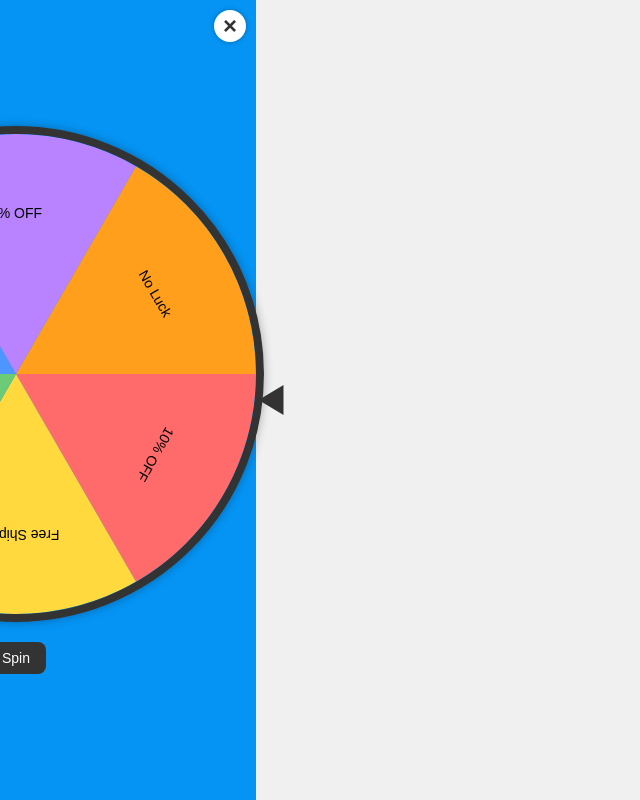
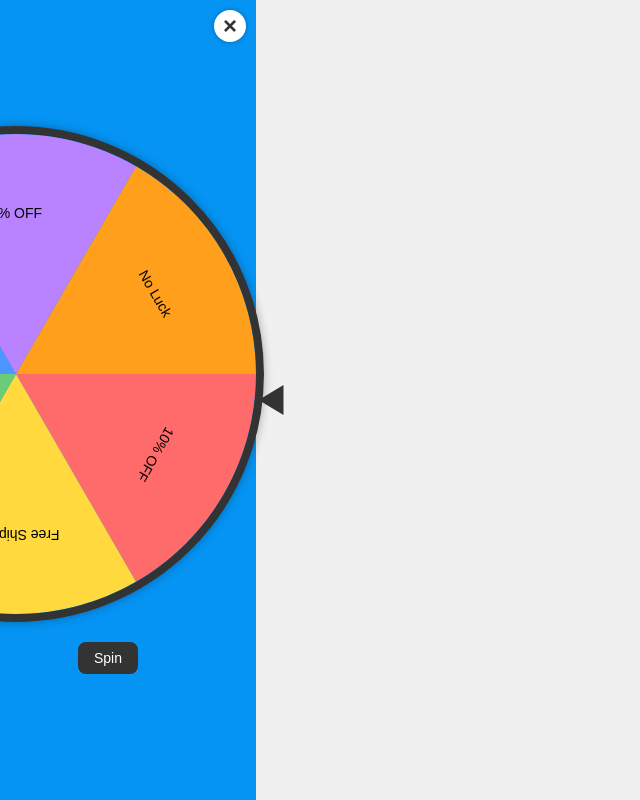
Before and after one commit to Divyam2806/SpinWheel, a plain HTML site: page index.html in a window 1280 px wide. Shown: the whole page, without its empty margins (0-640 px from the left). Drawn offline with Linux system fonts and the light colour scheme.

Commit message:
moved spin button

```diff
--- a/style.css
+++ b/style.css
@@ -66,6 +66,7 @@ canvas {
 /* Spin Button below wheel */
 .spin-btn {
   margin-top: 20px;
+  margin-left: 184px;
   padding: 8px 16px;
   font-size: 14px;
   background: #333;
```
